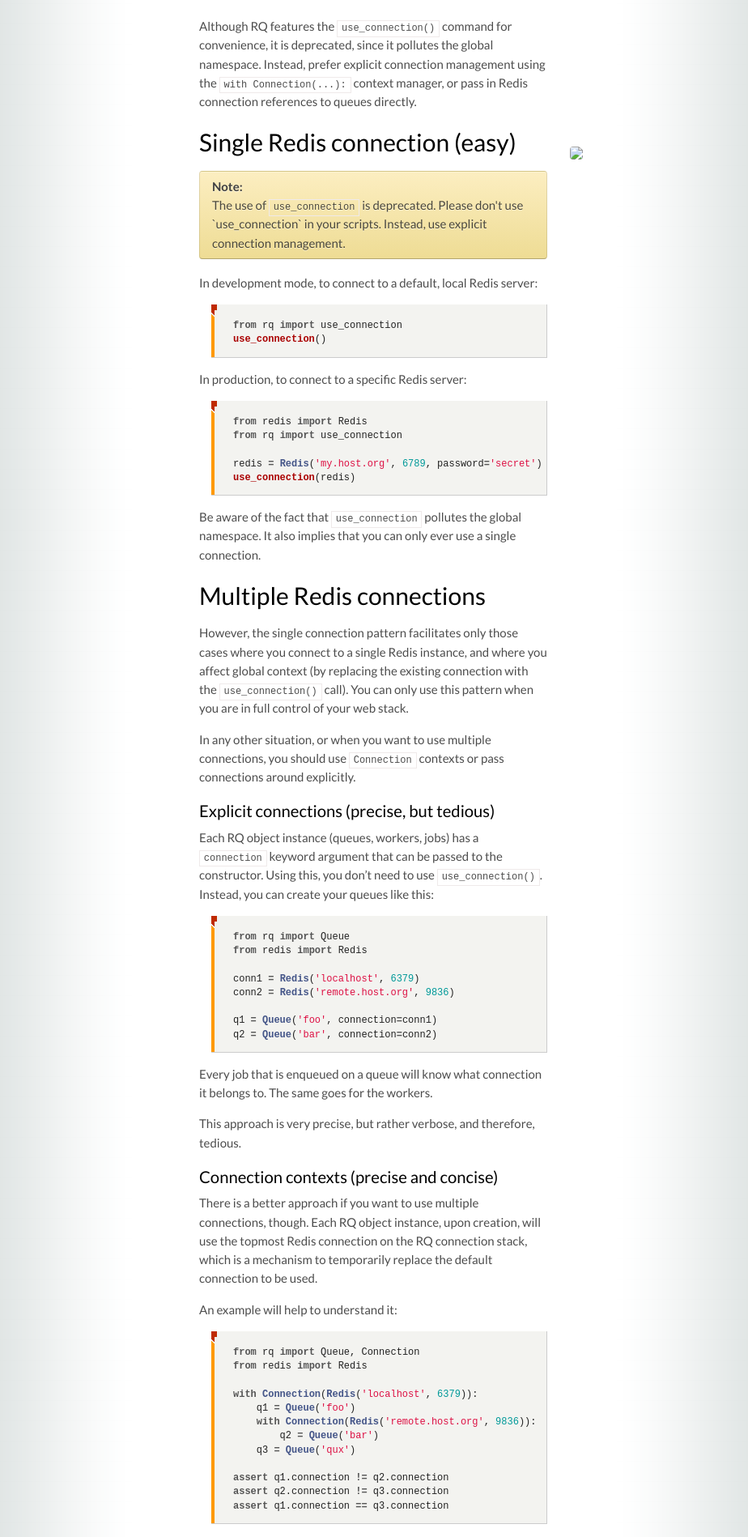
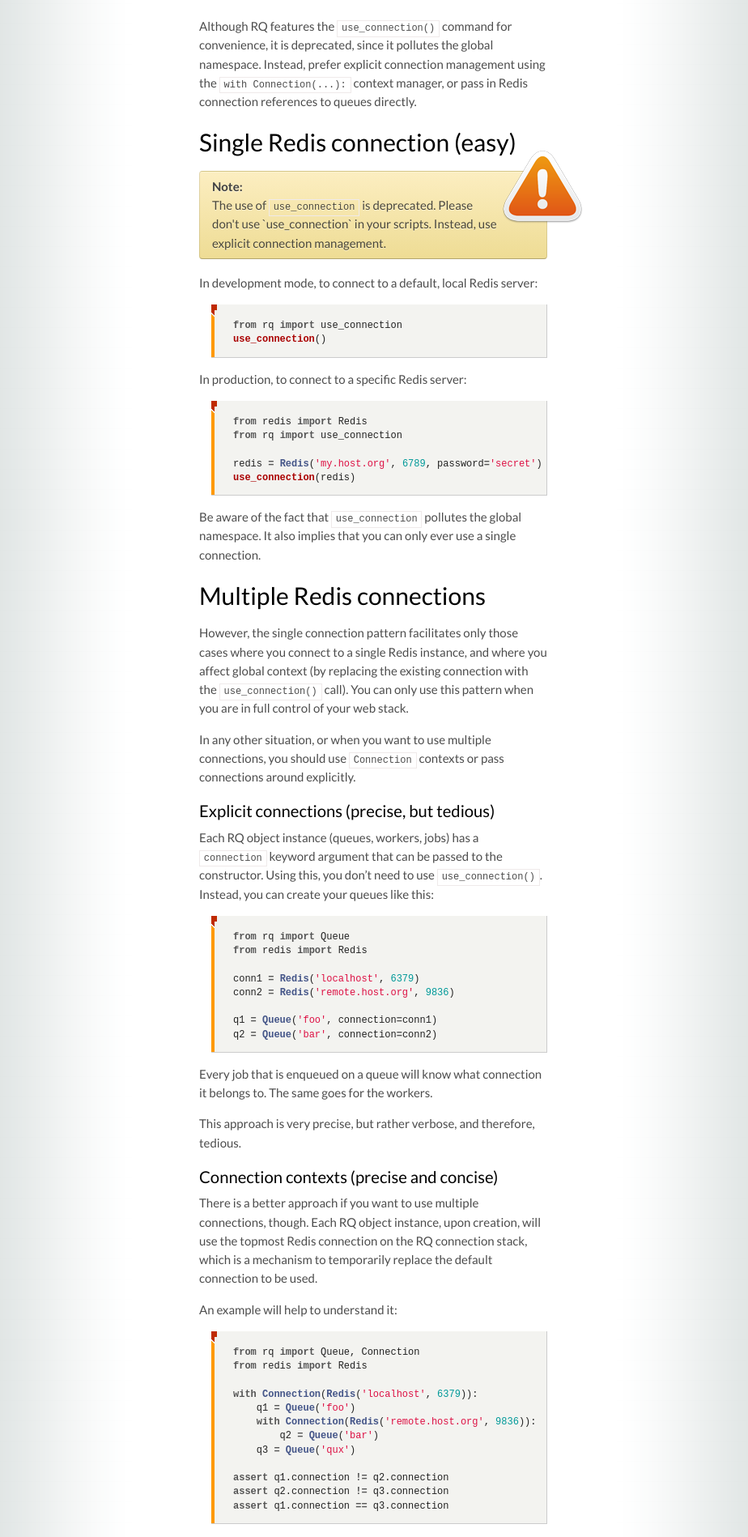
Before and after one commit to rq/rq, a Jekyll site: the page built from docs/docs/connections.md, in a window 1280 px wide. Shown: the part 320-2218 px from the top of the page at 81% size, without its empty margins (179-1103 px from the left). Built offline with Jekyll 4.4.1, drawn with Linux system fonts in a browser that asks for light colours; some web fonts are replaced.

Commit message:
Fixed broken image link in docs.

```diff
--- a/docs/docs/connections.md
+++ b/docs/docs/connections.md
@@ -12,7 +12,7 @@ pass in Redis connection references to queues directly.
 ## Single Redis connection (easy)
 
 <div class="warning">
-    <img style="float: right; margin-right: -60px; margin-top: -38px" src="{{site.baseurl}}img/warning.png" />
+    <img style="float: right; margin-right: -60px; margin-top: -38px" src="/img/warning.png" />
     <strong>Note:</strong>
     <p>
         The use of <code>use_connection</code> is deprecated.
```
Also changed, not shown: 1 other file.
